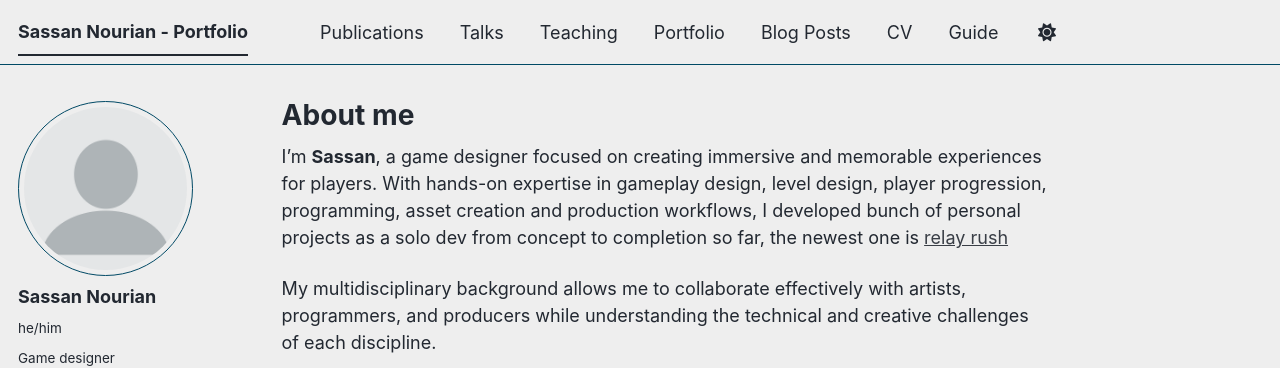
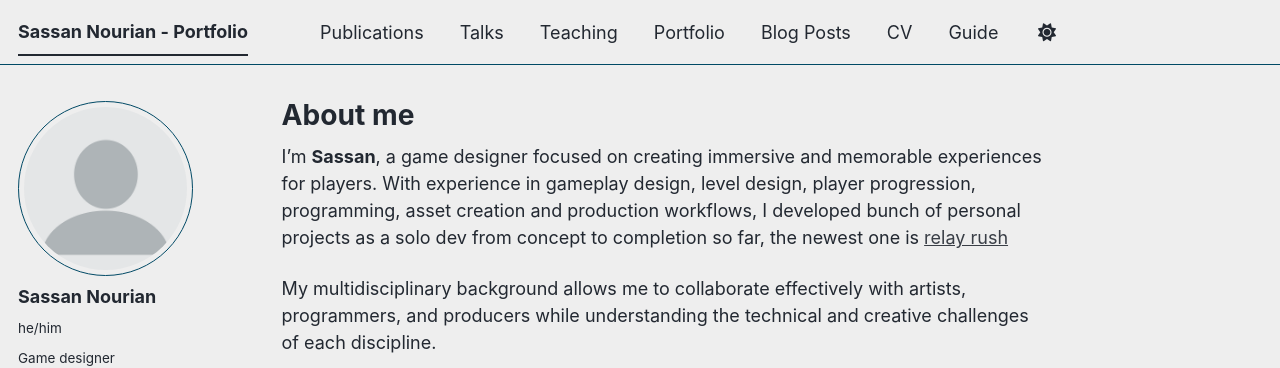
Before and after one commit to SassanTheDev/SassanTheDev.github.io, a Jekyll site: the page built from _pages/about.md, in a window 1280 px wide. Shown: the top 368 px of the page. Built offline with Jekyll 4.4.1, drawn with Linux system fonts in a browser that asks for light colours; a style sheet for code colours, icons or effects is not loaded.

Commit message:
Update about.md

```diff
--- a/_pages/about.md
+++ b/_pages/about.md
@@ -7,6 +7,6 @@
   - /about.html
 ---
 
-I'm **Sassan**, a game designer focused on creating immersive and memorable experiences for players. With hands-on expertise in gameplay design, level design, player progression, programming, asset creation and production workflows, I developed bunch of personal projects as a solo dev from concept to completion so far, the newest one is [relay rush](personal-projects/relay-rush)
+I'm **Sassan**, a game designer focused on creating immersive and memorable experiences for players. With experience in gameplay design, level design, player progression, programming, asset creation and production workflows, I developed bunch of personal projects as a solo dev from concept to completion so far, the newest one is [relay rush](personal-projects/relay-rush)
 
 My multidisciplinary background allows me to collaborate effectively with artists, programmers, and producers while understanding the technical and creative challenges of each discipline.
```
